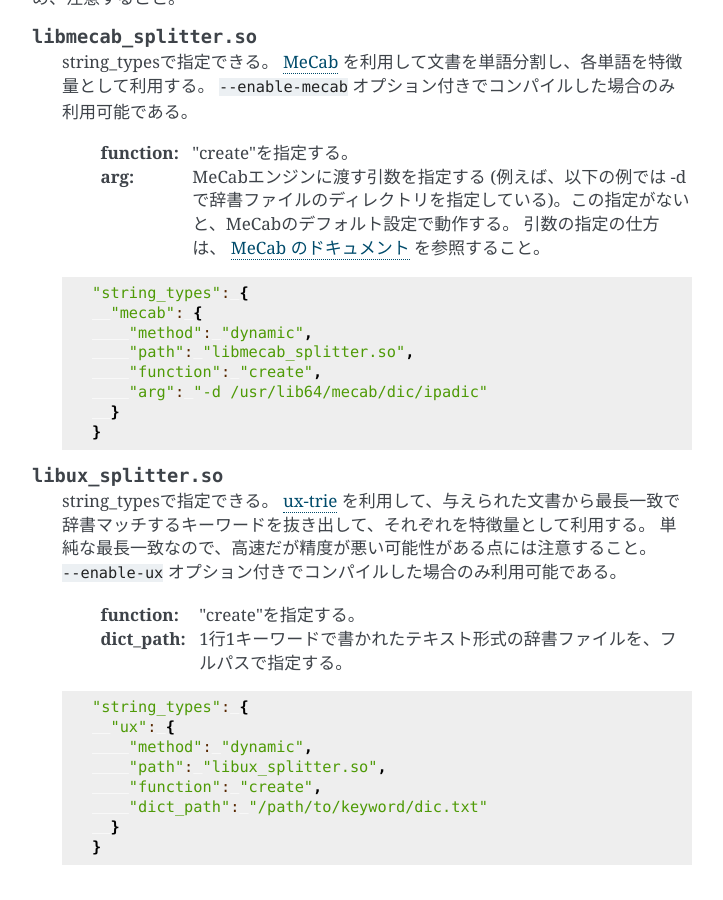
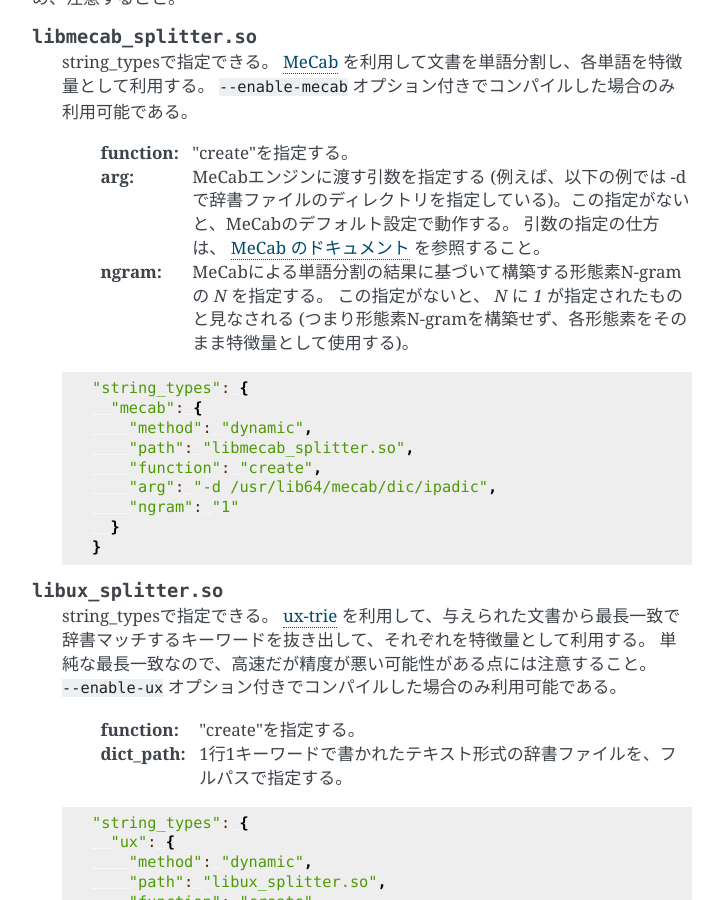
Before and after one commit to jubatus/website, a Sphinx documentation site: the page built from source/ja/fv_convert.rst, in a window 1280 px wide and 900 px high, scrolled down 16585 px. Shown: the whole window, without its empty margins (388-1111 px from the left). Built offline with Sphinx 7.4.7, drawn with Linux system fonts in a browser that asks for light colours; the version number could not be read and is left out.

Commit message:
add documentation for ngram option in mecab plugin

```diff
--- a/source/en/fv_convert.rst
+++ b/source/en/fv_convert.rst
@@ -616,6 +616,8 @@ Note that some plugins are not available depending on your compile options.
   :function:   Specify "create".
   :arg:        Specify arguments to MeCab engine (in the following example, we use -d to specify the dictionary directory). "arg" is not specified, Mecab works with default configuration.
                Refer to the `document of MeCab <http://mecab.googlecode.com/svn/trunk/mecab/doc/mecab.html>`_ about how to specify arguments.
+  :ngram:      Specify `N` of morpheme (word) N-gram that is construted from morphemes extacted by MeCab.
+               When "ngram" is not specified,  `N` is assumed as `1`, i.e., do not construct morpheme N-gram and just use each morphemes as a feature.
 
  .. code-block:: js
 
@@ -624,7 +626,8 @@ Note that some plugins are not available depending on your compile options.
           "method": "dynamic",
           "path": "libmecab_splitter.so",
           "function": "create",
-          "arg": "-d /usr/lib64/mecab/dic/ipadic"
+          "arg": "-d /usr/lib64/mecab/dic/ipadic",
+          "ngram": "1"
         }
       }
 
--- a/source/ja/fv_convert.rst
+++ b/source/ja/fv_convert.rst
@@ -709,6 +709,9 @@ Jubatusでは、デフォルトで以下の2つの文字列特徴量のプラグ
   :function:   "create"を指定する。
   :arg:        MeCabエンジンに渡す引数を指定する (例えば、以下の例では -d で辞書ファイルのディレクトリを指定している)。この指定がないと、MeCabのデフォルト設定で動作する。
                引数の指定の仕方は、 `MeCab のドキュメント <http://mecab.googlecode.com/svn/trunk/mecab/doc/mecab.html>`_ を参照すること。
+  :ngram:      MeCabによる単語分割の結果に基づいて構築する形態素N-gramの `N` を指定する。
+               この指定がないと、 `N` に `1` が指定されたものと見なされる (つまり形態素N-gramを構築せず、各形態素をそのまま特徴量として使用する)。
+
 
  .. code-block:: js
 
@@ -717,7 +720,8 @@ Jubatusでは、デフォルトで以下の2つの文字列特徴量のプラグ
           "method": "dynamic",
           "path": "libmecab_splitter.so",
           "function": "create",
-          "arg": "-d /usr/lib64/mecab/dic/ipadic"
+          "arg": "-d /usr/lib64/mecab/dic/ipadic",
+          "ngram": "1"
         }
       }
 
```
